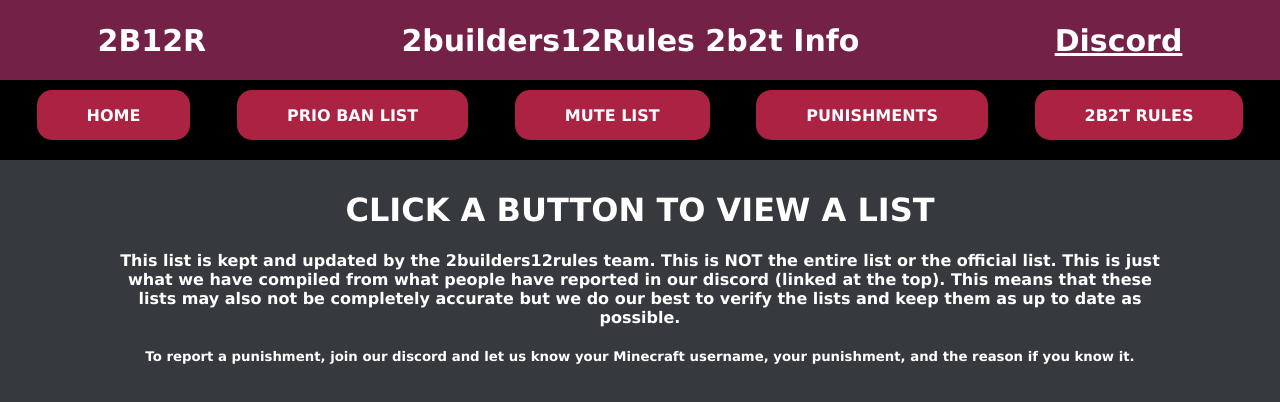
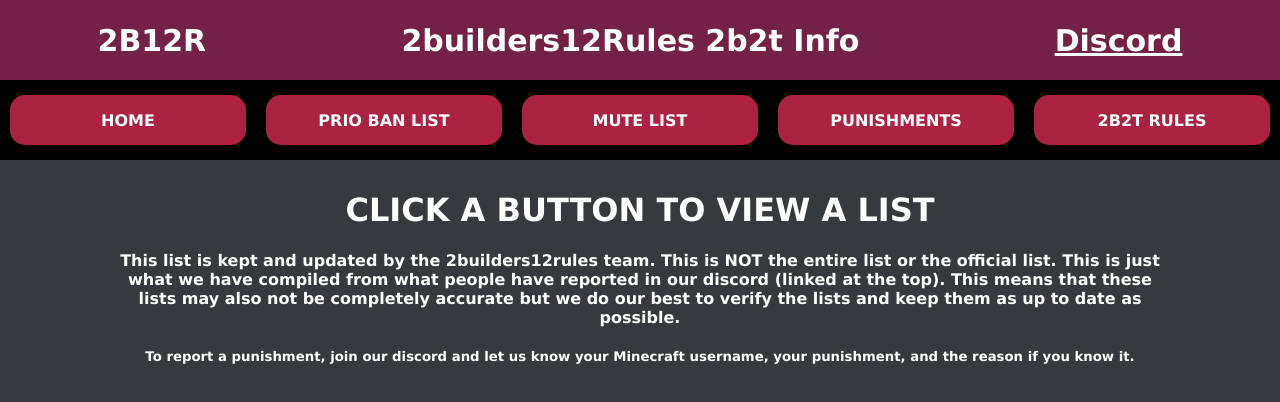
Before and after one commit to TheRedBlocker/2builders12rules-site, a plain HTML site: page index.html in a window 1280 px wide. Drawn offline with Linux system fonts and the light colour scheme.

Commit message:
styling update

```diff
--- a/styles.css
+++ b/styles.css
@@ -40,7 +40,7 @@
   height: 10%;
   width: 100%;
   background-color: black;
-  justify-content: space-evenly;
+  align-items: center;
 }
 
 .btn-select button {
@@ -49,12 +49,14 @@
   border-radius: 15px;
   border-width: 0px;
   padding: 10px 50px;
-  margin: 10px;
   user-select: none;
+  margin: 0px 10px;
   font-family: Verdana, Geneva, Tahoma, sans-serif;
   font-weight: bold;
   font-size: 16px;
   color: white;
+  flex: 1;
+  cursor: pointer;
 }
 
 #home-btn {
```
